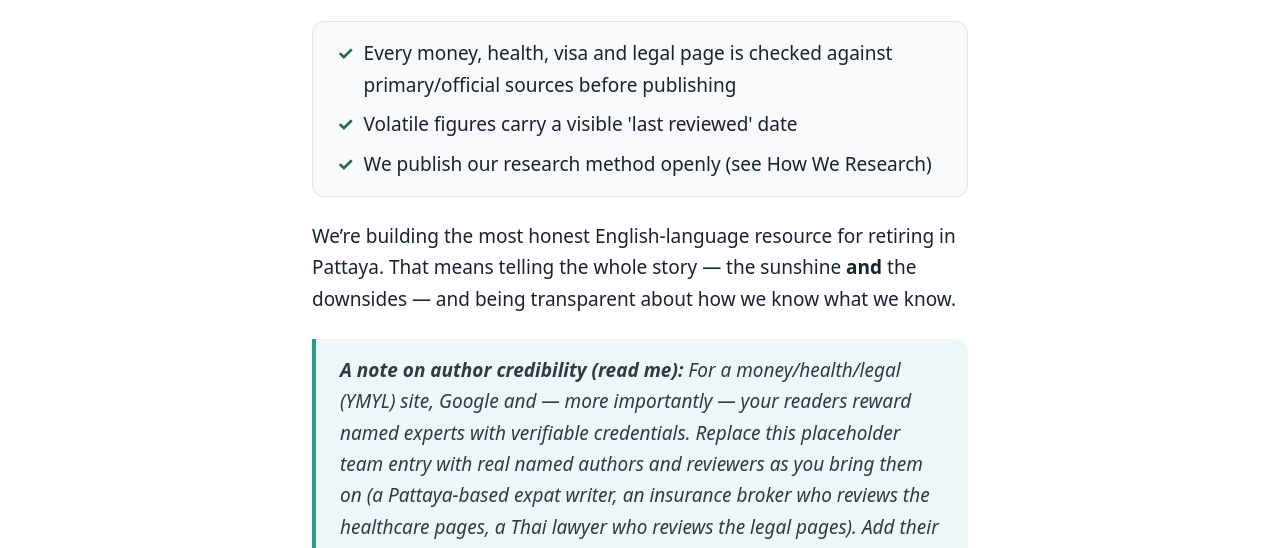
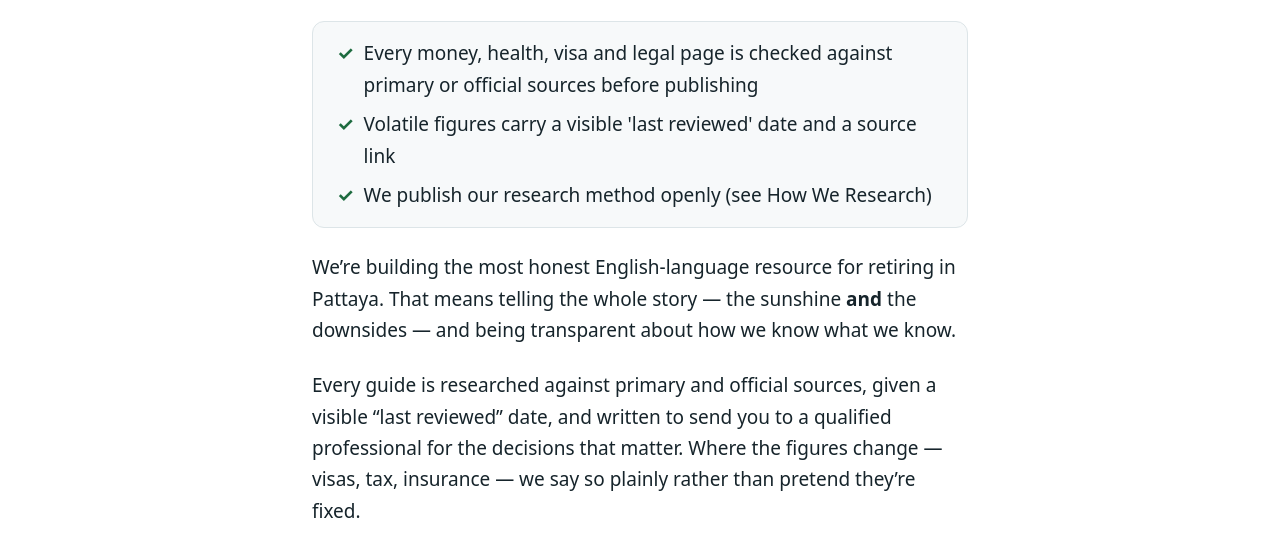
Before and after one commit to TimPaemi/retireinpattaya, an Astro site: page /authors/editorial-team in a window 1280 px wide. Shown: the part 365-913 px from the top of the page. Built offline with nearby package versions, Linux system fonts and the light colour scheme; Astro itself is replaced by a stand-in of ours.

Commit message:
Fill ATM/driving facts; honest Editorial Team bylines

```diff
--- a/src/content/authors/editorial-team.md
+++ b/src/content/authors/editorial-team.md
@@ -3,12 +3,14 @@ name: "The Retire in Pattaya Editorial Team"
 role: "Research & Editorial"
 shortBio: "We research, cross-check and plainly date everything we publish — and we say when we're not sure."
 credentials:
-  - "Every money, health, visa and legal page is checked against primary/official sources before publishing"
-  - "Volatile figures carry a visible 'last reviewed' date"
+  - "Every money, health, visa and legal page is checked against primary or official sources before publishing"
+  - "Volatile figures carry a visible 'last reviewed' date and a source link"
   - "We publish our research method openly (see How We Research)"
 sameAs: []
 ---
 
 We're building the most honest English-language resource for retiring in Pattaya. That means telling the whole story — the sunshine **and** the downsides — and being transparent about how we know what we know.
 
-> **A note on author credibility (read me):** For a money/health/legal (YMYL) site, Google and — more importantly — your readers reward *named* experts with verifiable credentials. Replace this placeholder team entry with real named authors and reviewers as you bring them on (a Pattaya-based expat writer, an insurance broker who reviews the healthcare pages, a Thai lawyer who reviews the legal pages). Add their real bios, photos, and LinkedIn/professional links in `src/content/authors/`.
+Every guide is researched against primary and official sources, given a visible "last reviewed" date, and written to send you to a qualified professional for the decisions that matter. Where the figures change — visas, tax, insurance — we say so plainly rather than pretend they're fixed.
+
+We're adding named specialist contributors and reviewers — for healthcare, insurance and Thai legal matters — and will credit them here as they join. Until then, the team takes collective responsibility for everything we publish. You can read exactly how we work on our [How We Research](/methodology/) page.
--- a/src/content/authors/james-whitfield.md
+++ /dev/null
@@ -1,13 +0,0 @@
----
-name: "James Whitfield"
-role: "Pattaya-based contributor (TEMPLATE — replace with a real person)"
-shortBio: "Writes from Jomtien on the day-to-day realities of retiring in Pattaya."
-credentials:
-  - "⟨TEMPLATE⟩ Replace with real, verifiable credentials and experience"
-  - "⟨TEMPLATE⟩ e.g. 'Has lived in Pattaya since 20XX' / relevant professional background"
-sameAs: []
----
-
-> **This is a placeholder author profile.** For a money/health/legal site, real named authors with genuine, verifiable experience are one of your strongest trust signals. Replace James with a real contributor — ideally someone who actually lives in Pattaya, or a relevant professional (insurance broker, Thai lawyer) for the pages they review — and add their real bio, photo and a professional link (LinkedIn) in `sameAs`.
-
-James writes about the lived reality of retiring in Pattaya — the good days, the admin, and the lessons learned the hard way — so readers get the unvarnished picture before they commit.
--- a/src/content/guides/best-areas-for-retirees-in-pattaya.md
+++ b/src/content/guides/best-areas-for-retirees-in-pattaya.md
@@ -2,7 +2,7 @@
 title: "The Best Areas in Pattaya for Retirees"
 description: "An honest tour of the calmer, retiree-friendly areas — Jomtien, Pratumnak Hill and Bang Saray — versus the busy centre, with the trade-offs of each."
 pillar: "housing"
-author: "james-whitfield"
+author: "editorial-team"
 publishDate: 2026-06-14
 lastReviewed: 2026-06-14
 draft: false
--- a/src/content/guides/first-year-mistakes-to-avoid.md
+++ b/src/content/guides/first-year-mistakes-to-avoid.md
@@ -2,7 +2,7 @@
 title: "First-Year Mistakes to Avoid"
 description: "The common, avoidable mistakes new retirees make in their first year in Pattaya — from buying too soon to neglecting insurance — and how to sidestep them."
 pillar: "reality-checks"
-author: "james-whitfield"
+author: "editorial-team"
 publishDate: 2026-06-14
 lastReviewed: 2026-06-14
 draft: false
--- a/src/content/guides/hidden-costs-retirees-forget.md
+++ b/src/content/guides/hidden-costs-retirees-forget.md
@@ -2,7 +2,7 @@
 title: "The Hidden Costs Retirees Forget"
 description: "The non-monthly and easily-missed costs of retiring in Pattaya — insurance rises, flights home, visa cycles, FX swings and the emergency buffer you'll be glad of."
 pillar: "cost-of-living"
-author: "james-whitfield"
+author: "editorial-team"
 publishDate: 2026-06-14
 lastReviewed: 2026-06-14
 draft: false
--- a/src/content/guides/importing-pets-to-thailand.md
+++ b/src/content/guides/importing-pets-to-thailand.md
@@ -2,7 +2,7 @@
 title: "Bringing Your Pet to Thailand"
 description: "An honest overview of importing a dog or cat to Thailand for retirees — the paperwork, vaccinations and quarantine questions to plan for well in advance."
 pillar: "getting-settled"
-author: "james-whitfield"
+author: "editorial-team"
 publishDate: 2026-06-14
 lastReviewed: 2026-06-14
 draft: false
--- a/src/content/guides/making-friends-and-community.md
+++ b/src/content/guides/making-friends-and-community.md
@@ -2,7 +2,7 @@
 title: "Making Friends & Finding Community"
 description: "How retirees actually build a social life in Pattaya — expat clubs, hobbies, faith and volunteering — and why it's the difference between thriving and leaving."
 pillar: "daily-life"
-author: "james-whitfield"
+author: "editorial-team"
 publishDate: 2026-06-14
 lastReviewed: 2026-06-14
 draft: false
--- a/src/content/guides/pattaya-vs-chiang-mai-vs-hua-hin.md
+++ b/src/content/guides/pattaya-vs-chiang-mai-vs-hua-hin.md
@@ -2,7 +2,7 @@
 title: "Pattaya vs Chiang Mai vs Hua Hin"
 description: "An even-handed comparison of Thailand's three popular retirement spots — climate, cost, healthcare, pace and community — to help you choose honestly."
 pillar: "reality-checks"
-author: "james-whitfield"
+author: "editorial-team"
 reviewer: "editorial-team"
 publishDate: 2026-06-14
 lastReviewed: 2026-06-14
--- a/src/content/guides/pattaya-weather-best-time-to-move.md
+++ b/src/content/guides/pattaya-weather-best-time-to-move.md
@@ -2,7 +2,7 @@
 title: "Pattaya Weather & the Best Time to Move"
 description: "Pattaya's hot, rainy and cooler seasons explained — what the climate is really like year-round, and the best time of year to arrive and settle in."
 pillar: "daily-life"
-author: "james-whitfield"
+author: "editorial-team"
 publishDate: 2026-06-14
 lastReviewed: 2026-06-14
 draft: false
--- a/src/content/guides/renting-in-pattaya-what-to-check.md
+++ b/src/content/guides/renting-in-pattaya-what-to-check.md
@@ -2,7 +2,7 @@
 title: "Renting in Pattaya: What to Check First"
 description: "Why most retirees should rent before buying, what a fair condo rent includes, and the lease details to check before you sign — from contracts to TM30."
 pillar: "housing"
-author: "james-whitfield"
+author: "editorial-team"
 publishDate: 2026-06-14
 lastReviewed: 2026-06-14
 draft: false
--- a/src/content/guides/sending-money-to-thailand.md
+++ b/src/content/guides/sending-money-to-thailand.md
@@ -2,19 +2,23 @@
 title: "Sending Money to Thailand Without Losing a Fortune"
 description: "How to move your pension and savings to Thailand cost-effectively — transfer services vs banks, ATM fees, and getting transfers right for the income visa route."
 pillar: "money"
-author: "james-whitfield"
+author: "editorial-team"
 publishDate: 2026-06-14
-lastReviewed: 2026-06-14
+lastReviewed: 2026-06-15
 draft: false
 ymyl: true
 contentType: "guide"
 tags: ["wise", "money transfer", "fx", "atm fees", "banking"]
 verifyPending: false
 sources:
-  - label: "Compare provider fees directly (example)"
+  - label: "Compare provider fees directly"
     url: "https://wise.com"
     publisher: "Wise"
-    accessed: "2026-06-14"
+    accessed: "2026-06-15"
+  - label: "International ATM withdrawals in Thailand (fees)"
+    url: "https://thailandexpathub.com/international-atm-withdrawals-in-thailand-minimizing-the-220-thb-fee/"
+    publisher: "Thailand Expat Hub"
+    accessed: "2026-06-15"
 faq:
   - q: "What's the cheapest way to send money to Thailand?"
     a: "Specialist transfer services usually beat traditional bank wires on both fees and exchange rate, though the best option depends on amount, currencies and timing. Always compare the total cost — fee plus the rate margin — not just the headline fee."
@@ -33,11 +37,11 @@ Traditional **bank wires** are often the most expensive route: a transfer fee *p
 
 ## Watch the ATM fees
 
-Withdrawing baht from a Thai ATM on a foreign card usually adds a **per-withdrawal charge** on top of your home bank's fees (⟨VERIFY current amount⟩). Larger, less frequent withdrawals reduce the hit — or use an account/card designed for low-cost overseas spending.
+Withdrawing baht from a Thai ATM on a foreign card adds a **per-withdrawal charge of roughly 220–350 THB** (it varies by bank — Aeon is often cheapest) on top of your home bank's fees. Larger, less frequent withdrawals reduce the hit. And always choose to be charged in **baht**, never the machine's own currency-conversion offer — that "convenience" rate is far worse.
 
 ## Getting transfers right for your visa
 
-If you plan to use the **monthly-income route** for your retirement extension, the way money arrives matters: immigration generally wants to see qualifying **international transfers** landing in your Thai account, not just internal movements. Set this up correctly from the start — see [the retirement extension guide](/visas/retirement-extension-step-by-step/) — and ⟨VERIFY the current evidence rules⟩.
+If you plan to use the **monthly-income route** for your retirement extension, the way money arrives matters: immigration generally wants to see qualifying **international transfers** landing in your Thai account, not just internal movements. Set this up correctly from the start — see [the retirement extension guide](/visas/retirement-extension-step-by-step/) — and confirm the current evidence rules with immigration or your agent.
 
 ## A simple setup that works
 
--- a/src/content/guides/sim-card-and-internet.md
+++ b/src/content/guides/sim-card-and-internet.md
@@ -2,7 +2,7 @@
 title: "SIM Cards & Home Internet in Pattaya"
 description: "Getting connected in Pattaya — choosing a mobile SIM, typical home internet options and speeds, and what retirees need for calls home and everyday life."
 pillar: "getting-settled"
-author: "james-whitfield"
+author: "editorial-team"
 publishDate: 2026-06-14
 lastReviewed: 2026-06-14
 draft: false
--- a/src/content/guides/staying-active-hobbies-and-sport.md
+++ b/src/content/guides/staying-active-hobbies-and-sport.md
@@ -2,7 +2,7 @@
 title: "Staying Active: Hobbies & Sport in Pattaya"
 description: "Golf, cycling, swimming, petanque, walking groups and more — how retirees stay fit, busy and social in Pattaya's warm climate, year round."
 pillar: "daily-life"
-author: "james-whitfield"
+author: "editorial-team"
 publishDate: 2026-06-14
 lastReviewed: 2026-06-14
 draft: false
--- a/src/content/guides/thai-driving-licence.md
+++ b/src/content/guides/thai-driving-licence.md
@@ -4,13 +4,17 @@ description: "Why a Thai driving licence is worth having, roughly what the proce
 pillar: "getting-settled"
 author: "editorial-team"
 publishDate: 2026-06-14
-lastReviewed: 2026-06-14
+lastReviewed: 2026-06-15
 draft: false
 ymyl: false
 contentType: "guide"
 tags: ["driving licence", "driving", "road safety", "transport"]
-verifyPending: true
-sources: []
+verifyPending: false
+sources:
+  - label: "How to get a Thai driving licence as a foreigner (2026)"
+    url: "https://www.expatden.com/thailand/thai-driving-license/"
+    publisher: "ExpatDen"
+    accessed: "2026-06-15"
 faq:
   - q: "Do I need a Thai driving licence?"
     a: "Many people drive initially on an international permit, but a Thai licence is worth getting if you'll stay long-term: it's recognised locally, can help with discounts and ID, and avoids questions if stopped. Verify the current requirements before applying."
@@ -21,7 +25,7 @@ related: ["sim-card-and-internet", "health-insurance-by-age"]
 
 A Thai driving licence is a useful piece of settling in — but the more important conversation is road safety, so we'll cover both honestly.
 
-> Requirements and procedures change. Confirm the current process and document list before you go — details below are ⟨VERIFY⟩.
+> Requirements and procedures change, so confirm the current process before you go — but here's what it generally involves as of 2026.
 
 ## Why bother getting one
 
@@ -29,7 +33,7 @@ A Thai driving licence is a useful piece of settling in — but the more importa
 - It can serve as handy **ID** and unlock occasional resident discounts.
 - It avoids complications if you're ever stopped.
 
-The process generally involves documents (passport, visa, proof of address, a medical certificate), and possibly tests or recognition of your existing licence — ⟨VERIFY current requirements⟩.
+You'll generally need your **passport and long-term visa**, a **residence certificate** from immigration (around 500 THB, requiring your TM30 and photos, and dated within the last 30 days), a **Thai medical certificate** (also within 30 days), and your **foreign licence with a certified Thai translation**. You also complete the DLT's short **e-learning video** beforehand. The big advantage: **converting a foreign licence skips the practical driving test** and gives you a 5-year licence (applying from scratch gives a 2-year one first), and conversion often takes about a day.
 
 ## The honest part: road safety
 
--- a/src/content/guides/thailand-vs-portugal-for-retirement.mdx
+++ b/src/content/guides/thailand-vs-portugal-for-retirement.mdx
@@ -3,7 +3,6 @@ title: "Thailand vs Portugal for Retirement"
 description: "An even-handed comparison of retiring in Thailand (Pattaya) versus Portugal — cost, healthcare, visas, climate, tax and community, with the honest trade-offs."
 pillar: "reality-checks"
 author: "editorial-team"
-reviewer: "james-whitfield"
 publishDate: 2026-06-14
 lastReviewed: 2026-06-14
 draft: false
--- a/src/content/guides/using-a-visa-agent-vs-diy.md
+++ b/src/content/guides/using-a-visa-agent-vs-diy.md
@@ -2,7 +2,7 @@
 title: "Visa Agent vs DIY: An Honest Comparison"
 description: "When a Thai visa agent genuinely helps, when you can do it yourself, what reputable help costs, and the agent red flags every retiree should know."
 pillar: "visas"
-author: "james-whitfield"
+author: "editorial-team"
 reviewer: "editorial-team"
 publishDate: 2026-06-14
 lastReviewed: 2026-06-14
--- a/src/content/guides/who-should-not-retire-in-pattaya.md
+++ b/src/content/guides/who-should-not-retire-in-pattaya.md
@@ -2,7 +2,7 @@
 title: "Who Should NOT Retire in Pattaya"
 description: "An honest reality check. For some people Pattaya is a poor fit — and it's far better to learn that from your armchair than after you've shipped your life over."
 pillar: "reality-checks"
-author: "james-whitfield"
+author: "editorial-team"
 reviewer: "editorial-team"
 publishDate: 2026-06-14
 lastReviewed: 2026-06-14
```
Also changed, not shown: src/content/guides/pattaya-hospitals-guide.md (+1 -2 lines), src/content/guides/retirement-extension-step-by-step.md (+1 -7 lines).
